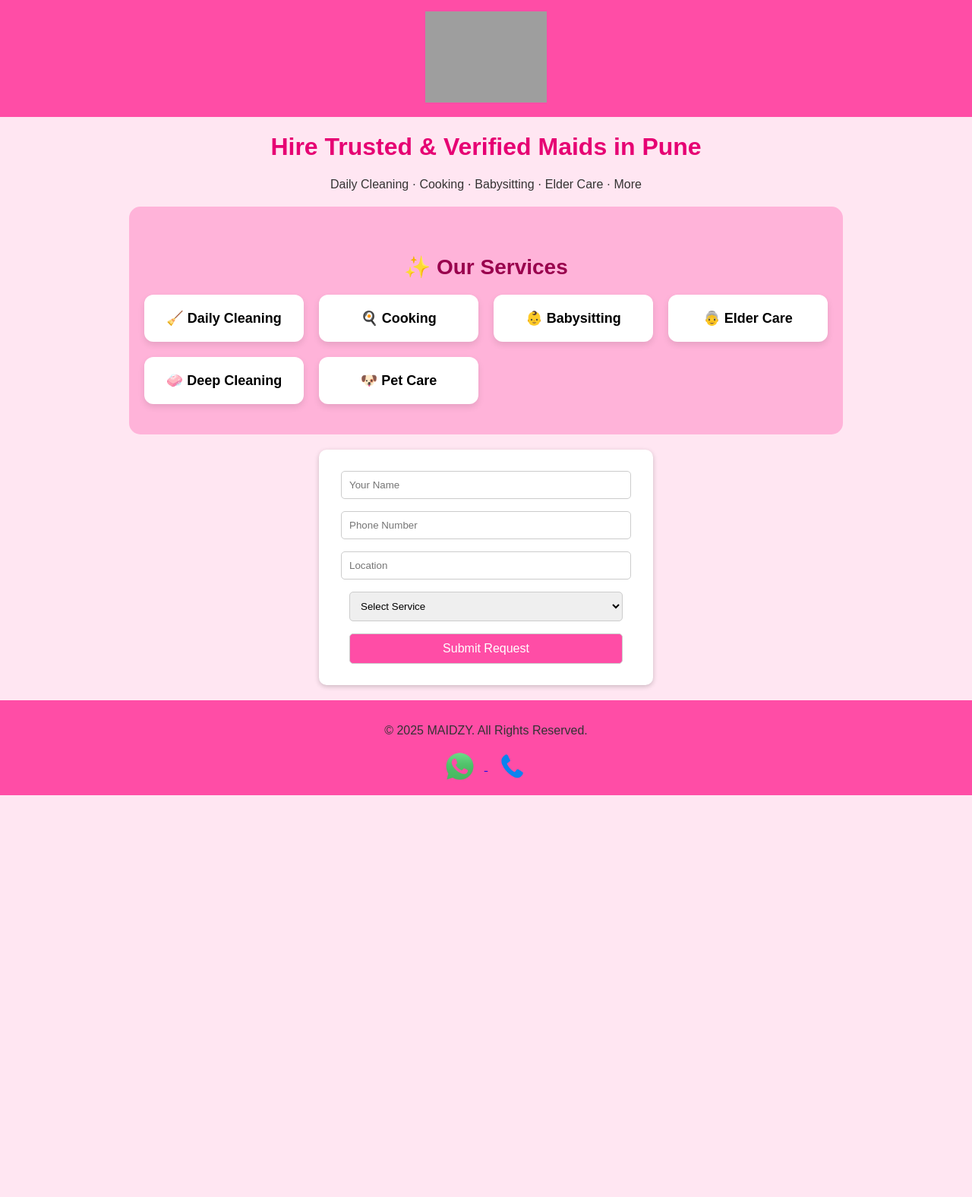
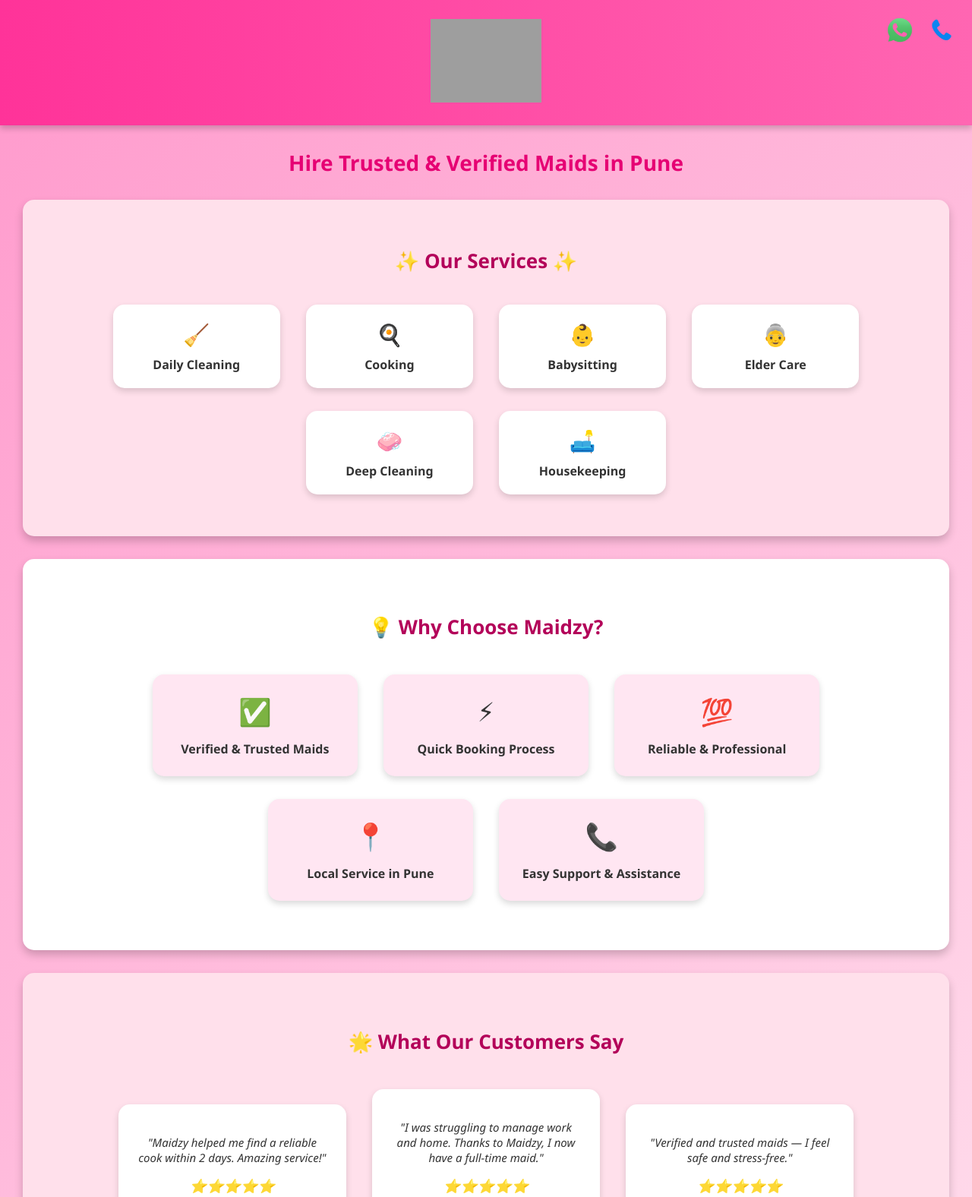
Before and after one commit to shamkakade100-svg/maidzy-hassle-free-maid-service, a plain HTML site: page index.html in a window 1280 px wide. Shown: the top 1576 px of the page at 76% size. Before the commit the page ends 1047 px from the top, so only its background shows below. Drawn offline with Linux system fonts and the light colour scheme; grey boxes are pictures that could not be loaded.

Commit message:
Update index.html

```diff
--- a/index.html
+++ b/index.html
@@ -4,178 +4,231 @@
   <meta charset="UTF-8">
   <meta name="viewport" content="width=device-width, initial-scale=1.0">
   <title>MAIDZY | Hassle-Free Maid Service</title>
+  <link rel="icon" type="image/png" href="maidzy-icon.png">
   <style>
+    /* ===== General Styling ===== */
     body {
-      font-family: Arial, sans-serif;
+      font-family: 'Segoe UI', Tahoma, Geneva, Verdana, sans-serif;
       margin: 0;
       padding: 0;
-      background-color: #ffe6f2;
+      background: linear-gradient(135deg, #ff99cc, #ffe6f0);
+      color: #333;
+      animation: fadeIn 1.5s ease-in-out;
+    }
+    @keyframes fadeIn { from { opacity: 0; } to { opacity: 1; } }
+
+    /* ===== Header ===== */
+    header {
+      background: linear-gradient(90deg, #ff3399, #ff66b2);
       text-align: center;
+      padding: 25px 10px;
+      position: relative;
+      box-shadow: 0 4px 8px rgba(0,0,0,0.2);
+    }
+    header img { height: 110px; transition: transform 0.3s; }
+    header img:hover { transform: scale(1.1); }
+
+    /* ===== Floating Contact Buttons ===== */
+    .top-icons {
+      position: absolute;
+      right: 20px;
+      top: 20px;
+      display: flex;
+      gap: 15px;
+    }
+    .top-icons img {
+      width: 40px; height: 40px; cursor: pointer;
+      transition: transform 0.3s, filter 0.3s;
+    }
+    .top-icons img:hover {
+      transform: scale(1.2);
+      filter: drop-shadow(0 0 6px rgba(255,255,255,0.8));
     }
 
-    header {
-      background-color: #ff4da6;
-      padding: 15px;
+    /* ===== Headline ===== */
+    h1 {
+      text-align: center;
+      margin: 30px 0 10px;
+      color: #e60073;
+      font-size: 28px;
+      animation: slideDown 1.2s ease-out;
     }
+    @keyframes slideDown { from { transform: translateY(-40px); opacity: 0; } to { transform: translateY(0); opacity: 1; } }
 
-    header img {
-      height: 120px; /* big logo */
+    /* ===== Services Section ===== */
+    .services {
+      padding: 40px 20px;
+      text-align: center;
+      background: #ffe0eb;
+      margin: 30px;
+      border-radius: 15px;
+      box-shadow: 0 6px 12px rgba(0,0,0,0.2);
     }
+    .services h2 { font-size: 26px; color: #b30059; margin-bottom: 25px; }
+    .service-box {
+      display: inline-block; width: 180px; background: #fff;
+      margin: 15px; padding: 20px; border-radius: 15px;
+      box-shadow: 0 4px 8px rgba(0,0,0,0.15);
+      font-size: 16px; font-weight: bold; cursor: pointer;
+      transition: transform 0.3s, background 0.3s;
+    }
+    .service-box span { font-size: 28px; display: block; margin-bottom: 10px; }
+    .service-box:hover { transform: translateY(-8px); background: #ffccdf; box-shadow: 0 6px 12px rgba(0,0,0,0.25); }
 
-    h1 {
-      color: #e60073;
+    /* ===== Why Choose Us Section ===== */
+    .why-choose {
+      padding: 50px 20px; background: #fff; margin: 30px;
+      border-radius: 15px; text-align: center;
+      box-shadow: 0 6px 12px rgba(0,0,0,0.2);
     }
+    .why-choose h2 { font-size: 26px; color: #b30059; margin-bottom: 30px; }
+    .why-box {
+      display: inline-block; width: 220px; margin: 15px; padding: 25px;
+      background: #ffe6f2; border-radius: 15px; font-size: 16px; font-weight: 600;
+      box-shadow: 0 4px 8px rgba(0,0,0,0.15); transition: transform 0.3s, background 0.3s;
+    }
+    .why-box span { font-size: 35px; display: block; margin-bottom: 15px; }
+    .why-box:hover { transform: translateY(-8px); background: #ffd6eb; }
 
-    p {
-      color: #333;
+    /* ===== Testimonials Section ===== */
+    .testimonials {
+      padding: 50px 20px; background: #ffe0eb; margin: 30px;
+      border-radius: 15px; text-align: center;
+      box-shadow: 0 6px 12px rgba(0,0,0,0.2);
     }
+    .testimonials h2 { font-size: 26px; color: #b30059; margin-bottom: 30px; }
+    .testimonial-box {
+      display: inline-block; width: 250px; margin: 15px; padding: 25px;
+      background: #fff; border-radius: 15px; font-size: 15px; font-style: italic;
+      box-shadow: 0 4px 8px rgba(0,0,0,0.15); transition: transform 0.3s;
+    }
+    .testimonial-box:hover { transform: translateY(-8px); }
+    .stars { color: gold; font-size: 18px; margin: 8px 0; }
+    .author { font-weight: bold; margin-top: 10px; }
 
-    .services {
-      background-color: #ffb3d9; /* darker pink */
-      padding: 40px 20px;
-      border-radius: 15px;
-      margin: 20px auto;
-      max-width: 900px;
+    /* ===== Form Section ===== */
+    .form-container {
+      background: #fff; max-width: 420px; margin: 20px auto;
+      padding: 25px; border-radius: 15px;
+      box-shadow: 0 6px 12px rgba(0,0,0,0.2); text-align: center;
+      animation: fadeIn 1.5s ease-in-out;
     }
+    input, select {
+      width: 100%; padding: 12px; margin: 12px 0;
+      border-radius: 8px; border: 1px solid #ccc; transition: 0.3s;
+    }
+    input:focus, select:focus { border: 1px solid #ff3399; box-shadow: 0 0 8px rgba(255,51,153,0.4); outline: none; }
+    button {
+      background: linear-gradient(90deg, #ff3399, #ff66b2); color: #fff;
+      padding: 12px; border: none; border-radius: 10px;
+      cursor: pointer; font-size: 16px; width: 100%;
+      transition: transform 0.3s, box-shadow 0.3s;
+    }
+    button:hover { transform: translateY(-3px); box-shadow: 0 6px 12px rgba(0,0,0,0.2); }
 
-    .services h2 {
-      font-size: 28px;
-      margin-bottom: 20px;
-      color: #99004d;
-    }
-
-    .service-list {
-      display: grid;
-      grid-template-columns: repeat(auto-fit, minmax(180px, 1fr));
-      gap: 20px;
-    }
-
-    .service-item {
-      background: #fff;
-      padding: 20px;
-      border-radius: 12px;
-      font-size: 18px;
-      font-weight: bold;
-      box-shadow: 0 4px 8px rgba(0,0,0,0.1);
-      transition: transform 0.2s;
-    }
-
-    .service-item:hover {
-      transform: scale(1.05);
-      background: #ffe6f7;
-    }
-
-    .form-container {
-      background: white;
-      padding: 20px;
-      margin: 20px auto;
-      max-width: 400px;
-      border-radius: 10px;
-      box-shadow: 0 2px 6px rgba(0,0,0,0.2);
-    }
-
-    input, select, button {
-      width: 90%;
-      padding: 10px;
-      margin: 8px 0;
-      border-radius: 5px;
-      border: 1px solid #ccc;
-    }
-
-    button {
-      background-color: #ff4da6;
-      color: white;
-      font-size: 16px;
-      cursor: pointer;
-    }
-
-    button:hover {
-      background-color: #e60073;
-    }
-
+    /* ===== Footer ===== */
     footer {
-      background: #ff4da6;
-      color: white;
-      padding: 15px;
-      margin-top: 20px;
-    }
-
-    .contact-icons {
-      margin-top: 15px;
-    }
-
-    .contact-icons a img {
-      height: 45px;
-      margin: 0 10px;
-      vertical-align: middle;
+      background: linear-gradient(90deg, #ff3399, #ff66b2);
+      color: #fff; text-align: center; padding: 15px; margin-top: 40px;
+      border-radius: 10px 10px 0 0;
     }
   </style>
 </head>
 <body>
 
+  <!-- Header with Logo + Floating Contact -->
   <header>
     <img src="maidzy-icon.png" alt="Maidzy Logo">
+    <div class="top-icons">
+      <a href="https://wa.me/918796832083" target="_blank"><img src="whatsapp-logo.png" alt="WhatsApp"></a>
+      <a href="tel:+918796832083"><img src="call-logo.png" alt="Call"></a>
+    </div>
   </header>
 
   <h1>Hire Trusted & Verified Maids in Pune</h1>
-  <p>Daily Cleaning · Cooking · Babysitting · Elder Care · More</p>
 
-  <!-- Services Section -->
+  <!-- Services -->
   <section class="services">
-    <h2>✨ Our Services</h2>
-    <div class="service-list">
-      <div class="service-item">🧹 Daily Cleaning</div>
-      <div class="service-item">🍳 Cooking</div>
-      <div class="service-item">👶 Babysitting</div>
-      <div class="service-item">👵 Elder Care</div>
-      <div class="service-item">🧼 Deep Cleaning</div>
-      <div class="service-item">🐶 Pet Care</div>
+    <h2>✨ Our Services ✨</h2>
+    <div class="service-box"><span>🧹</span>Daily Cleaning</div>
+    <div class="service-box"><span>🍳</span>Cooking</div>
+    <div class="service-box"><span>👶</span>Babysitting</div>
+    <div class="service-box"><span>👵</span>Elder Care</div>
+    <div class="service-box"><span>🧼</span>Deep Cleaning</div>
+    <div class="service-box"><span>🛋️</span>Housekeeping</div>
+  </section>
+
+  <!-- Why Choose Us -->
+  <section class="why-choose">
+    <h2>💡 Why Choose Maidzy?</h2>
+    <div class="why-box"><span>✅</span>Verified & Trusted Maids</div>
+    <div class="why-box"><span>⚡</span>Quick Booking Process</div>
+    <div class="why-box"><span>💯</span>Reliable & Professional</div>
+    <div class="why-box"><span>📍</span>Local Service in Pune</div>
+    <div class="why-box"><span>📞</span>Easy Support & Assistance</div>
+  </section>
+
+  <!-- Testimonials -->
+  <section class="testimonials">
+    <h2>🌟 What Our Customers Say</h2>
+    <div class="testimonial-box">
+      <p>"Maidzy helped me find a reliable cook within 2 days. Amazing service!"</p>
+      <div class="stars">⭐⭐⭐⭐⭐</div>
+      <div class="author">- Priya S.</div>
+    </div>
+    <div class="testimonial-box">
+      <p>"I was struggling to manage work and home. Thanks to Maidzy, I now have a full-time maid."</p>
+      <div class="stars">⭐⭐⭐⭐⭐</div>
+      <div class="author">- Ramesh K.</div>
+    </div>
+    <div class="testimonial-box">
+      <p>"Verified and trusted maids — I feel safe and stress-free."</p>
+      <div class="stars">⭐⭐⭐⭐⭐</div>
+      <div class="author">- Neha M.</div>
     </div>
   </section>
 
-  <!-- Enquiry Form -->
+  <!-- Form -->
   <div class="form-container">
     <form id="enquiryForm">
-      <input type="text" name="name" placeholder="Your Name" required><br>
-      <input type="tel" name="phone" placeholder="Phone Number" required><br>
-      <input type="text" name="location" placeholder="Location" required><br>
+      <input type="text" name="name" placeholder="Full Name" required>
+      <input type="tel" name="phone" placeholder="Phone Number" required>
+      <input type="text" name="location" placeholder="Location" required>
       <select name="service" required>
         <option value="">Select Service</option>
-        <option value="Cleaning">Cleaning</option>
-        <option value="Cooking">Cooking</option>
-        <option value="Babysitting">Babysitting</option>
-        <option value="Elder Care">Elder Care</option>
-        <option value="Deep Cleaning">Deep Cleaning</option>
-        <option value="Pet Care">Pet Care</option>
-      </select><br>
+        <option>Daily Cleaning</option>
+        <option>Cooking</option>
+        <option>Babysitting</option>
+        <option>Elder Care</option>
+        <option>Deep Cleaning</option>
+        <option>Housekeeping</option>
+      </select>
       <button type="submit">Submit Request</button>
     </form>
   </div>
 
+  <!-- Footer -->
   <footer>
     <p>© 2025 MAIDZY. All Rights Reserved.</p>
-    <div class="contact-icons">
-      <a href="https://wa.me/919876543210" target="_blank">
-        <img src="whatsapp-logo.png" alt="WhatsApp">
-      </a>
-      <a href="tel:+919876543210">
-        <img src="call-logo.png" alt="Call Us">
-      </a>
-    </div>
   </footer>
 
   <script>
-    const scriptURL = "https://script.google.com/macros/s/AKfycbwHAwuKXMDZtAh7r1i4Clsx2JtAixN6BdlIZ-sx3_-Hp-vUmTAcm0vDU_u8_jI7o8A/exec";
+    const scriptURL = "https://script.google.com/macros/s/AKfycbxemZE1hAOnOJul5EdAEtRL07kvnFAI3biZ52AC2OxKzy7UZck8HRTpqafMhe_hhRbY/exec";
     const form = document.getElementById("enquiryForm");
 
-    form.addEventListener("submit", e => {
+    form.addEventListener("submit", (e) => {
       e.preventDefault();
-      fetch(scriptURL, { method: "POST", body: new FormData(form)})
-      .then(() => {
-        alert("✅ Thank you! Your request has been submitted.");
-        form.reset();
-      })
-      .catch(error => alert("❌ Error: " + error.message));
+
+      fetch(scriptURL, { method: "POST", body: new FormData(form) })
+        .then((response) => {
+          if (response.ok) {
+            alert("✅ Success! Your enquiry has been submitted.");
+            form.reset();
+          } else {
+            alert("⚠️ Error! Something went wrong.");
+          }
+        })
+        .catch((error) => alert("⚠️ Error: " + error.message));
     });
   </script>
 
```
